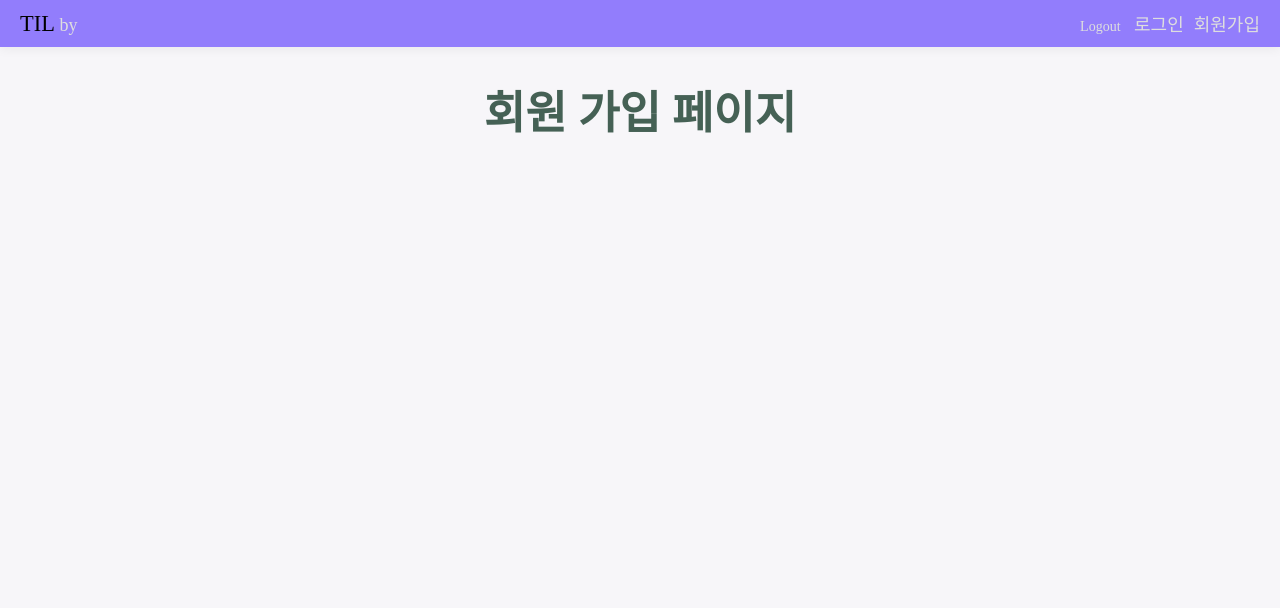
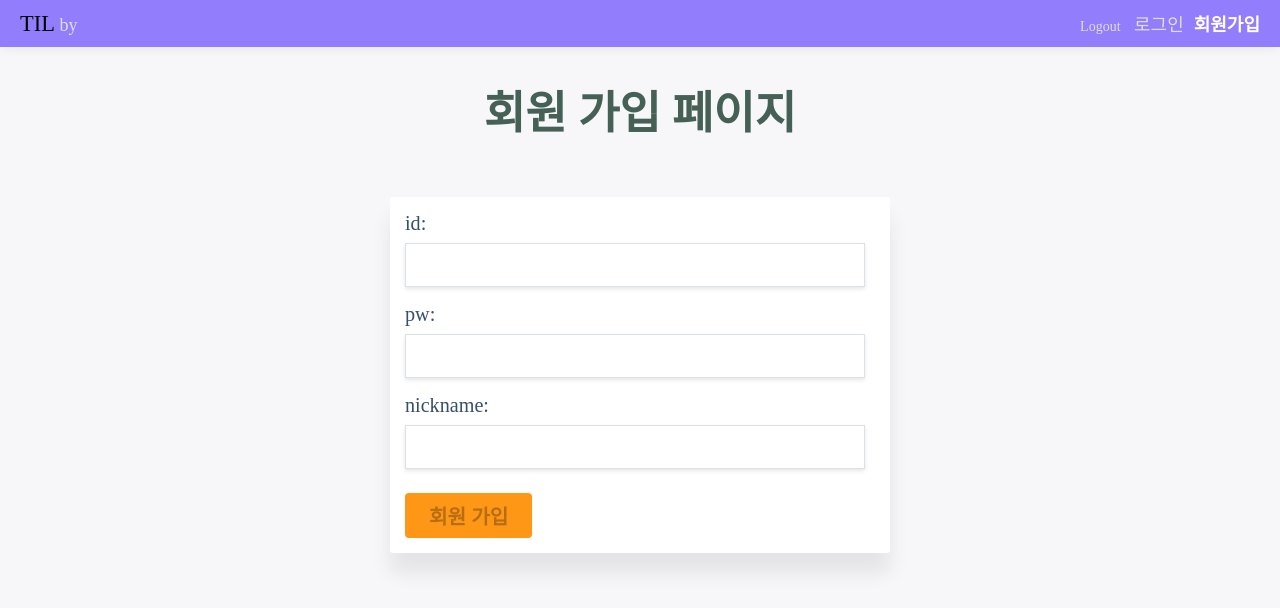
Before and after one commit to cowaymcnc4003/vuepractice2, a Vue app in the folder vue-til/: page /signup in a window 1280 px wide. Shown: the top 608 px of the page. Built offline with nearby package versions, Linux system fonts and the light colour scheme; a web font is replaced by a local one.

Commit message:
8.SingupPage

```diff
--- a/vue-til/src/api/auth.js
+++ b/vue-til/src/api/auth.js
@@ -4,4 +4,8 @@ function registerUser(userData) {
   return instence.post('/login', userData);
 }
 
-export { registerUser };
+function signupUser(userData) {
+  return instence.post('/signup', userData);
+}
+
+export { registerUser, signupUser };
--- a/vue-til/src/components/common/AppHearder.vue
+++ b/vue-til/src/components/common/AppHearder.vue
@@ -10,8 +10,8 @@
       <!-- 1 -->
       <a class="logout-button"> Logout </a>
       <!-- 2 -->
-      <a>로그인</a>
-      <a>회원가입</a>
+      <router-link :to="`/login`">로그인</router-link>
+      <router-link :to="`/signup`">회원가입</router-link>
     </div>
   </header>
 </template>
--- a/vue-til/src/components/users/SignupForm.vue
+++ b/vue-til/src/components/users/SignupForm.vue
@@ -1,28 +1,72 @@
 <template>
   <div class="contents">
     <div class="form-wrapper form-wrapper-sm">
-      <form class="form">
+      <form class="form" @submit.prevent="signupSubmit">
         <div>
           <label for="username">id: </label>
-          <input id="username" type="text" />
+          <input id="username" type="text" v-model="username" />
         </div>
         <div>
           <label for="password">pw: </label>
-          <input id="password" type="text" />
+          <input id="password" type="text" v-model="password" />
         </div>
         <div>
           <label for="nickname">nickname: </label>
-          <input id="nickname" type="text" />
+          <input id="nickname" type="text" v-model="nickname" />
         </div>
-        <button type="submit" class="btn">회원 가입</button>
+        <button
+          type="submit"
+          class="btn"
+          :disabled="!validateCheckEmail || !password || !nickname"
+        >
+          회원 가입
+        </button>
       </form>
-      <p class="log"></p>
+      <p class="log">{{ logMessage }}</p>
     </div>
   </div>
 </template>
 
 <script>
-export default {};
+import { validateEmail } from '@/utils/validation';
+
+export default {
+  data() {
+    return {
+      username: '',
+      password: '',
+      nickname: '',
+      logMessage: '',
+    };
+  },
+  methods: {
+    async signupSubmit() {
+      const userData = {
+        username: this.username,
+        password: this.password,
+        nickname: this.nickname,
+      };
+      try {
+        const res = await this.$store.dispatch('SIGNUP', userData);
+        this.logMessage = `환영합니다 ${res.nickname}`;
+      } catch (error) {
+        console.log(error);
+      } finally {
+        this.initFrom();
+      }
+    },
+    initFrom() {
+      this.username = '';
+      this.password = '';
+      this.nickname = '';
+    },
+  },
+  computed: {
+    validateCheckEmail() {
+      return validateEmail(this.username);
+    },
+  },
+};
 </script>
 
 <style scoped>
--- a/vue-til/src/store/index.js
+++ b/vue-til/src/store/index.js
@@ -1,4 +1,4 @@
-import { registerUser } from '@/api/auth';
+import { registerUser, signupUser } from '@/api/auth';
 import { saveAuthToCookie, saveUserToCookie } from '@/utils/cookies';
 import Vue from 'vue';
 import Vuex from 'vuex';
@@ -30,6 +30,10 @@ export default new Vuex.Store({
       saveUserToCookie(data.user.nickname);
       return data;
     },
+    async SIGNUP(context, userData) {
+      const { data } = await signupUser(userData);
+      return data;
+    },
   },
   modules: {},
 });
--- a/vue-til/src/views/users/SignupPage.vue
+++ b/vue-til/src/views/users/SignupPage.vue
@@ -1,11 +1,15 @@
 <template>
   <div>
     <h1 class="page-header">회원 가입 페이지</h1>
+    <signup-form></signup-form>
   </div>
 </template>
 
 <script>
-export default {};
+import SignupForm from '../../components/users/SignupForm.vue';
+export default {
+  components: { SignupForm },
+};
 </script>
 
 <style></style>
```
